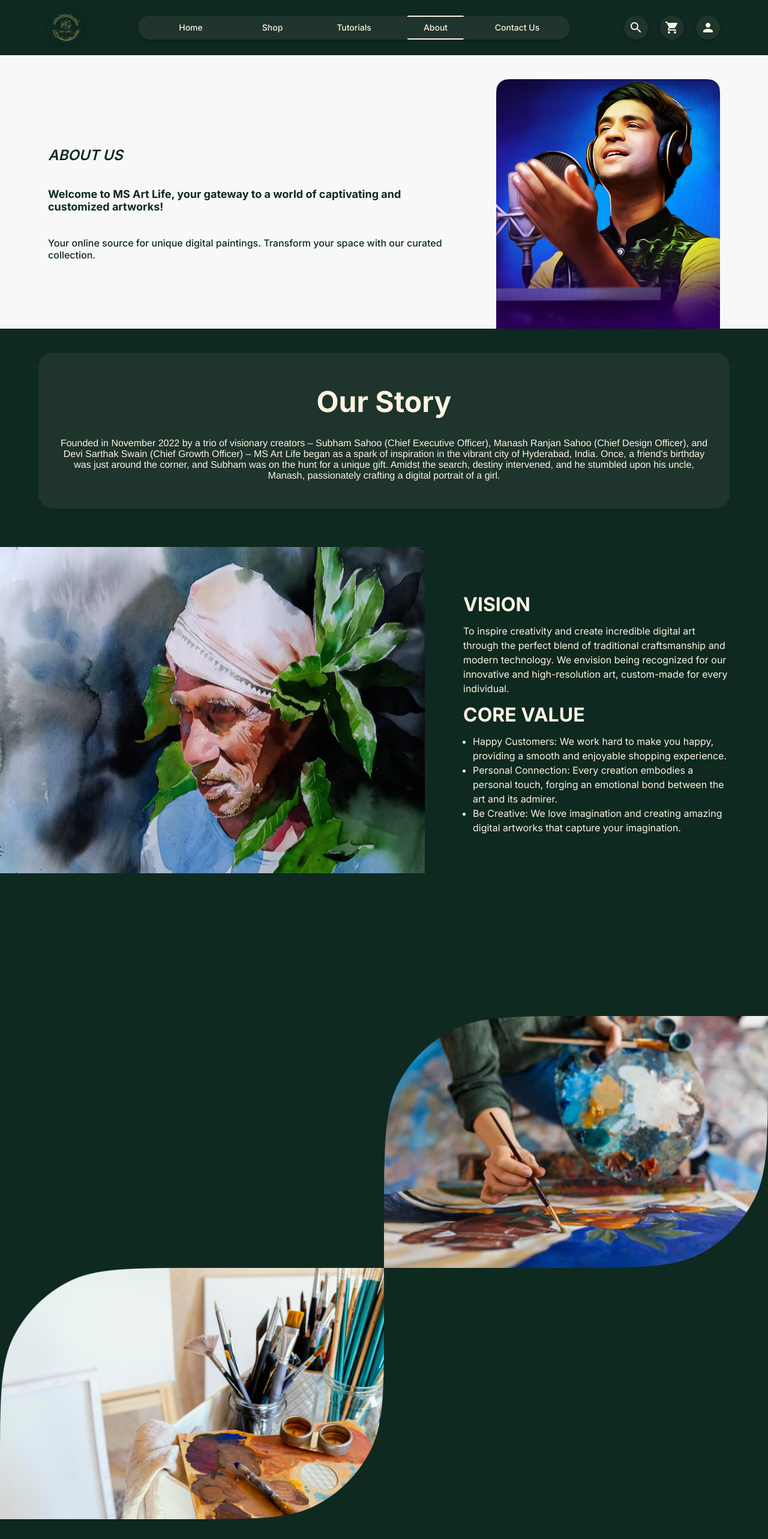
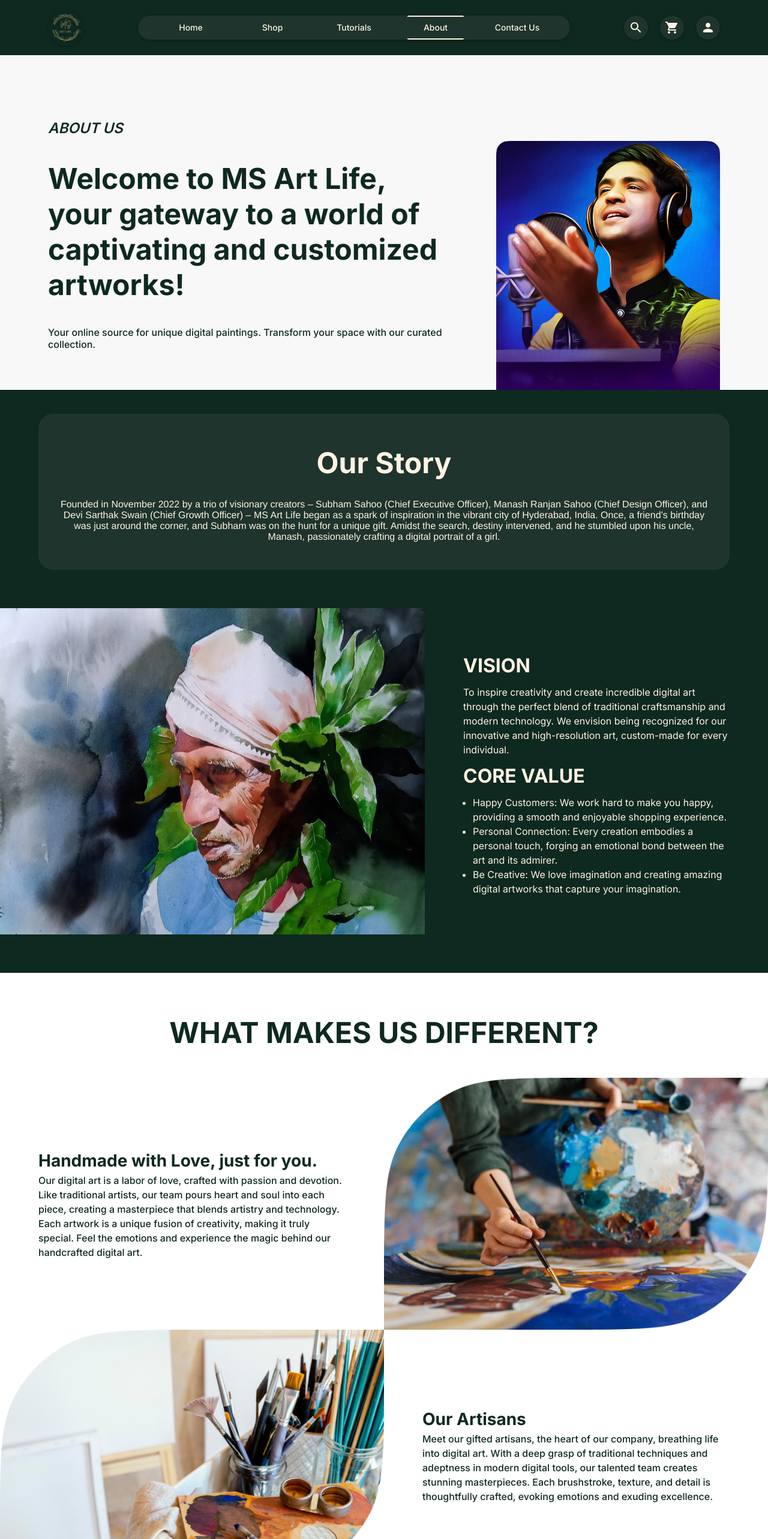
Before and after one commit to biswa2411/msweb, a Next.js app: page /about in a window 1280 px wide. Shown: the top 2566 px of the page at 60% size. Built offline with nearby package versions, Linux system fonts and the light colour scheme.

Commit message:
About  page back ground updated

```diff
--- a/src/components/pages/about/HeroSection.tsx
+++ b/src/components/pages/about/HeroSection.tsx
@@ -8,7 +8,7 @@
         <div className="w-full pt-[10%] font-semibold italic text-[#0e2920] text-[24px]  tracking-[0] leading-[normal]">
           ABOUT US
         </div>
-        <p className="w-full font-bold text-[#0e2920] text-[16px] lg:text-[18px] tracking-[0] leading-[normal]">
+        <p className="w-full font-bold text-[#0e2920] text-[24px] md:text-[28px] lg:text-[48px] tracking-[0] leading-[normal]">
           Welcome to MS Art Life, your gateway to a world of captivating and
           customized artworks!
         </p>
--- a/src/components/pages/about/Highlight.tsx
+++ b/src/components/pages/about/Highlight.tsx
@@ -73,7 +73,7 @@
   }, [isVisible]);
 
   return (
-    <div ref={sectionRef} className="text-[#F8F8F8] px-[3%] md:px-[6%] lg:px-[10%] py-[10%]">
+    <div ref={sectionRef} className="text-[#F8F8F8] px-[3%] md:px-[6%] lg:px-[10%] py-[10%] bg-white">
       <div className="grid grid-cols-1 md:grid-cols-2 lg:grid-cols-3 gap-[4%]">
         {highlights.map((item, index) => (
           <div key={index} className="flex flex-col justify-center items-center">
--- a/src/components/pages/about/WhatMakesUsDiff.tsx
+++ b/src/components/pages/about/WhatMakesUsDiff.tsx
@@ -3,7 +3,7 @@
 
 export const WhatMakesUsDiff = () => {
   return (
-    <div className=" py-[5%]">
+    <div className=" py-[5%] bg-white">
       <div className=" font-bold text-[#0e2920] text-[28px] md:text-[36px] lg:text-[48px] text-center pb-[3%]">
         WHAT MAKES US DIFFERENT?
       </div>
```
